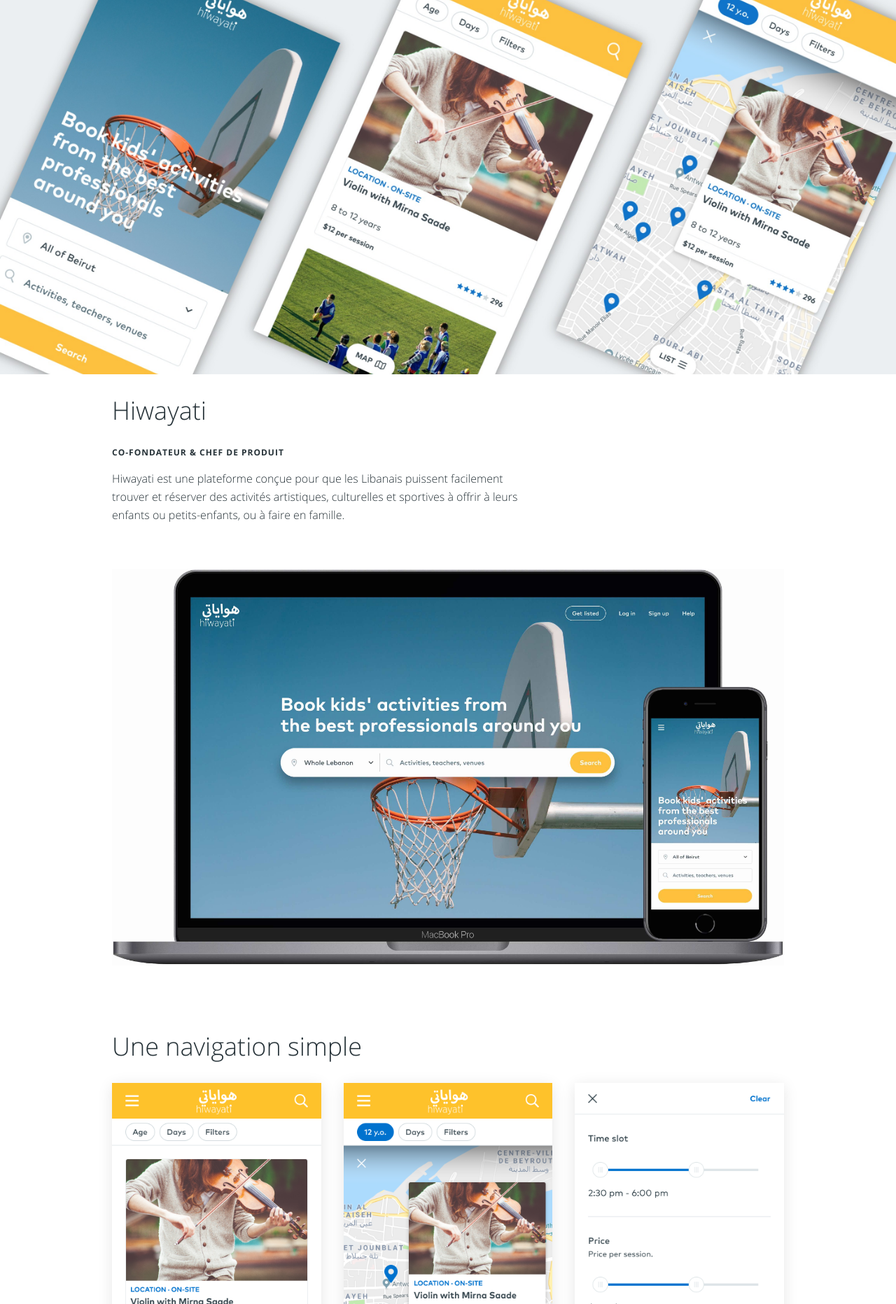
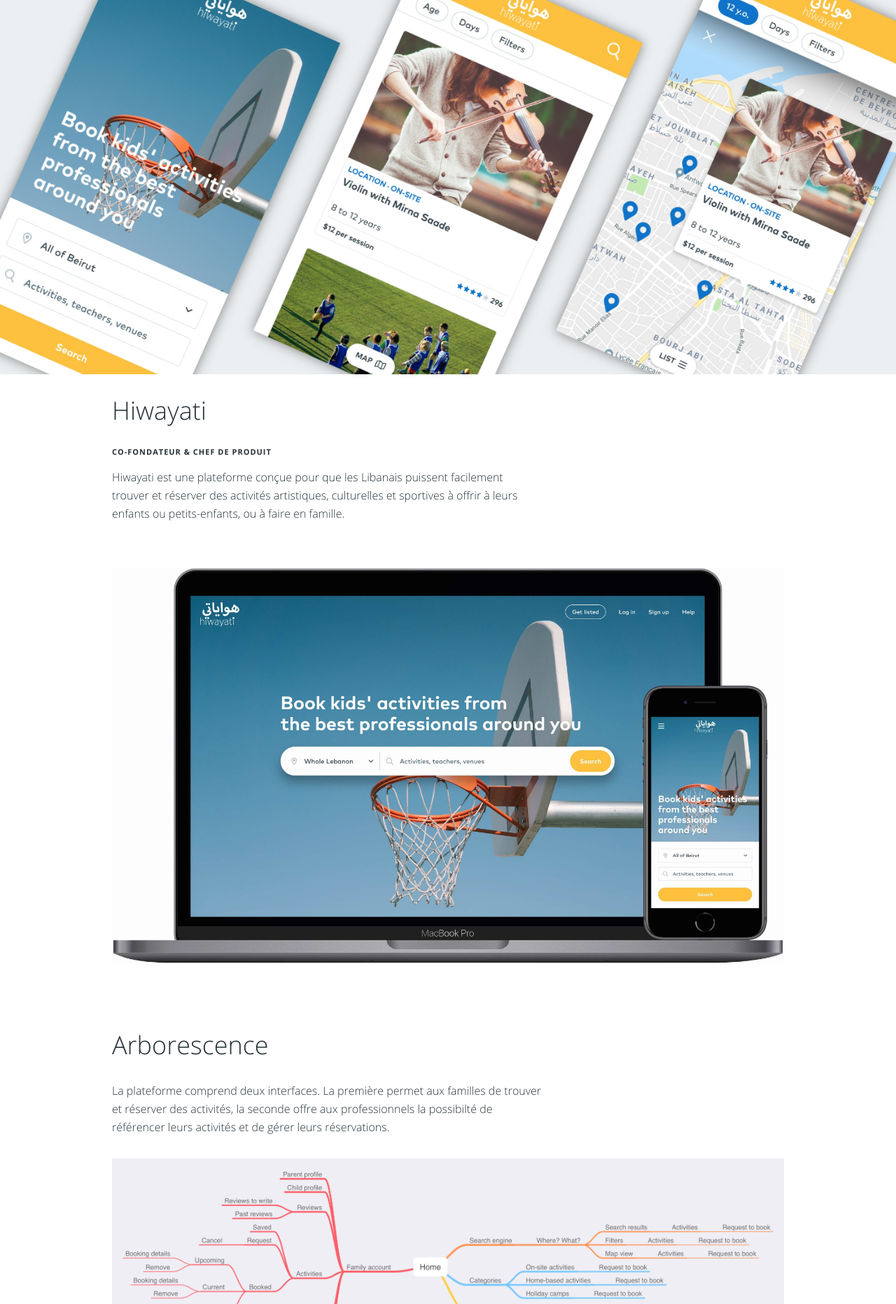
Before and after one commit to louismunoz/louismunoz.github.io, a PHP site: page /hiwayati.html in a window 1280 px wide. Shown: the part 105-1969 px from the top of the page at 70% size. Run offline with PHP 8.4, Linux system fonts and the light colour scheme.

Commit message:
global modification

```diff
--- a/hiwayati.css
+++ b/hiwayati.css
@@ -41,6 +41,13 @@ ul {
 
 h1, h2, p, li {
     color: #263238;
+}
+
+p {
+    font-family: open-sans;
+    font-weight: 300;
+    font-size: 16px;
+    line-height: 26px;
 }
 
 
@@ -192,18 +199,14 @@ h1, h2, p, li {
 .subtitle {
     font-family: open-sans;
     font-weight: bold;
-    font-size: 12px;
-    line-height: 16px;
+    font-size: 11px;
+    line-height: 14px;
     text-transform: uppercase;
     letter-spacing: 1px;
     margin-bottom: 16px;
 }
 
 .text {
-    font-family: open-sans;
-    font-weight: 300;
-    font-size: 16px;
-    line-height: 26px;
     width: 100%;
 }
 
@@ -211,6 +214,10 @@ h1, h2, p, li {
     .text {
         width: 64%;
     }
+}
+
+.alt {
+    margin-bottom: 32px;
 }
 
 /* Project-definition */
--- a/hiwayati.html
+++ b/hiwayati.html
@@ -43,6 +43,23 @@
                 </div>
                 <div class="content">
                     <div>
+                        <h1 class="title">Arborescence</h1>
+                        <p class="text alt">La plateforme comprend deux interfaces. La première permet aux familles de trouver et réserver des activités, la seconde offre aux professionnels la possibilté de référencer leurs activités et de gérer leurs réservations.</p>
+                    </div>
+                    <div class="arborescence">
+                        <div class="arbo-image-family">
+                            <img class="flat-image-content" src="arbo-family.jpg" />
+                        </div>
+                        <div class="arbo-image-request">
+                            <img class="flat-image-content" src="arbo-request.jpg" />
+                        </div>
+                        <div class="arbo-image-pro">
+                            <img class="flat-image-content" src="arbo-pro.jpg" />
+                        </div>
+                    </div>
+                </div>
+                <div class="content">
+                    <div>
                         <h1 class="title">Une navigation simple</h1>
                     </div>
                     <div class="mobile-view">
@@ -83,22 +100,6 @@
                 </div>
                 <div class="content">
                     <div>
-                        <h1 class="title">Arborescence</h1>
-                    </div>
-                    <div class="arborescence">
-                        <div class="arbo-image-family">
-                            <img class="flat-image-content" src="arbo-family.jpg" />
-                        </div>
-                        <div class="arbo-image-request">
-                            <img class="flat-image-content" src="arbo-request.jpg" />
-                        </div>
-                        <div class="arbo-image-pro">
-                            <img class="flat-image-content" src="arbo-pro.jpg" />
-                        </div>
-                    </div>
-                </div>
-                <div class="content">
-                    <div>
                         <h1 class="title">Premiers wireframes</h1>
                     </div>
                     <div class="wireframe-image">
--- a/index.css
+++ b/index.css
@@ -143,7 +143,7 @@ p {
 
 @media (min-width: 720px) {
     .landing {
-        margin-top: 136px;
+        margin-top: 128px;
         margin-bottom: 96px;
         grid-template-columns: 64%;
     }
```
Also changed, not shown: a-propos.css (+3 -4 lines).
